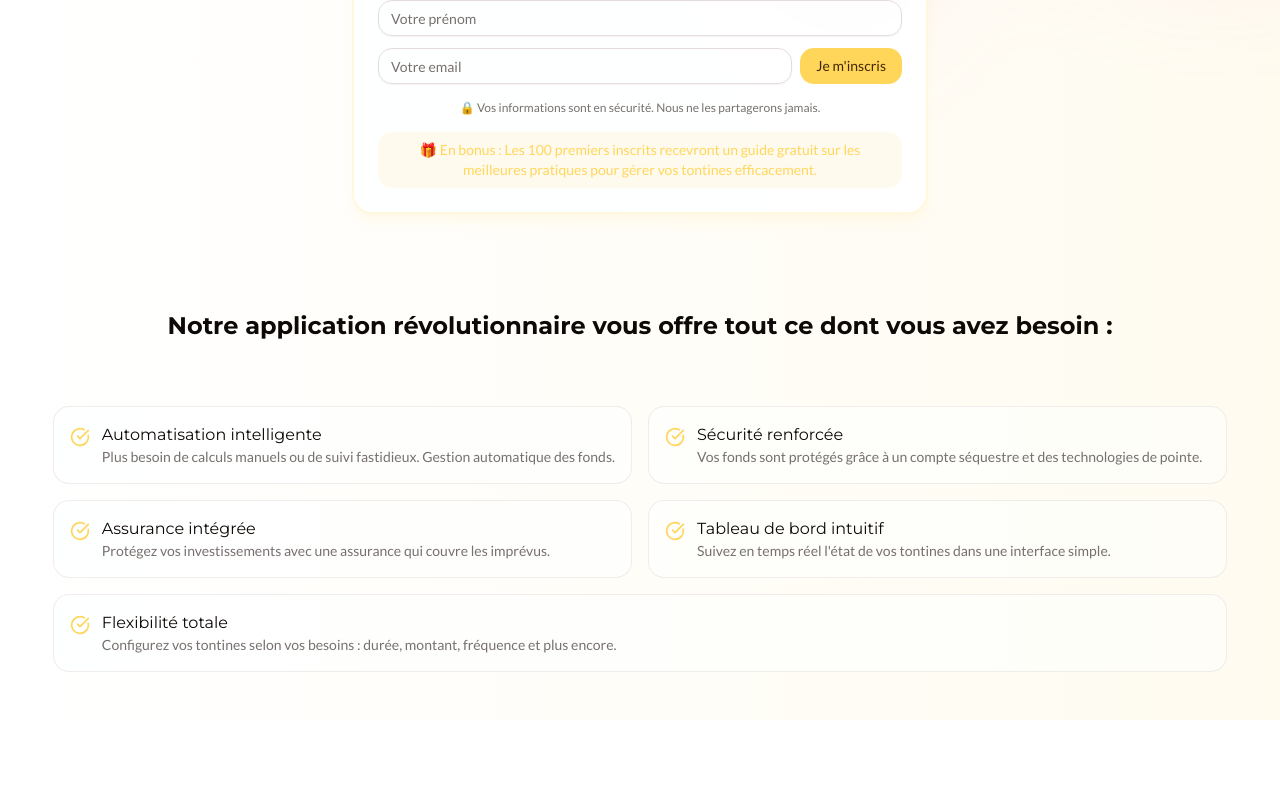
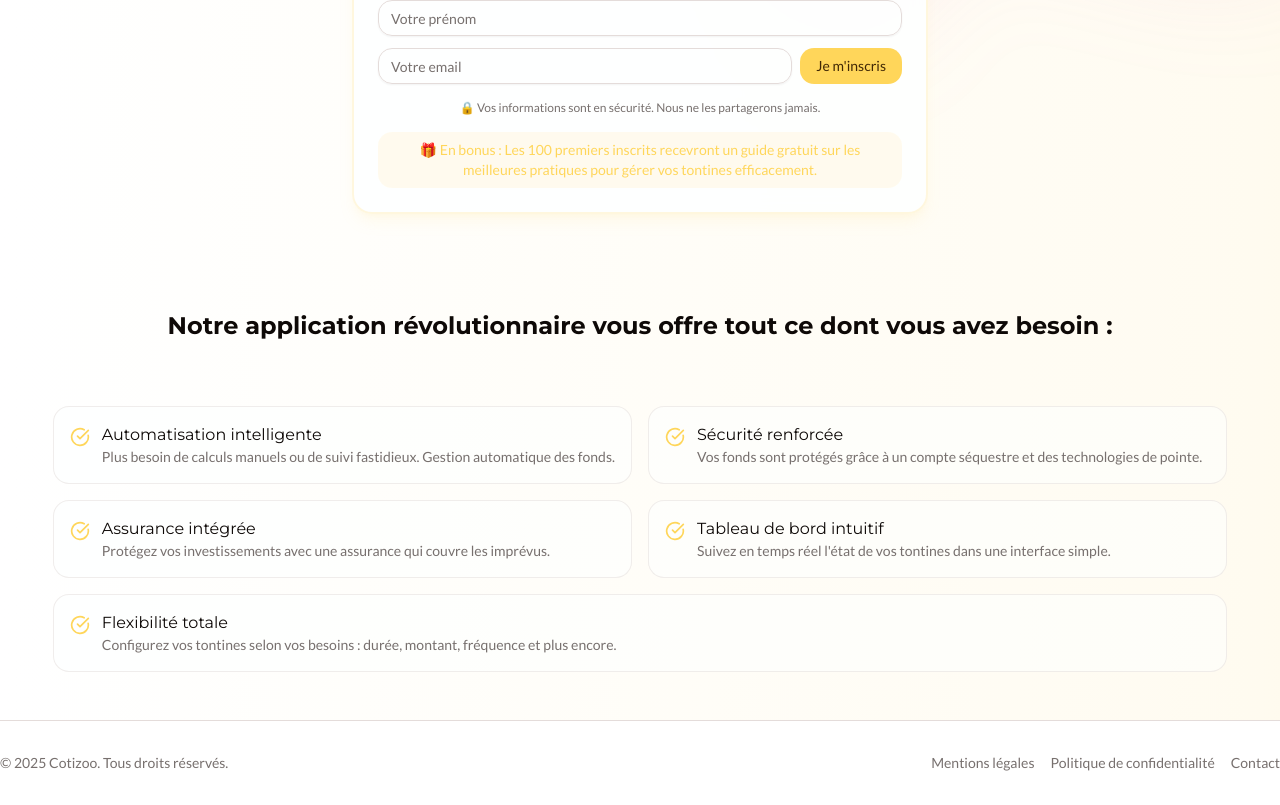
Before and after one commit to regi-gouale/cotizoo, a Next.js app: page / in a window 1280 px wide. Shown: the part 959-1764 px from the top of the page. Before the commit the page ends 1679 px from the top, so only its background shows below. Built offline with nearby package versions, Linux system fonts and the light colour scheme.

Commit message:
feat: Ajouter un composant Footer et l'intégrer dans la mise en page principale

```diff
--- a/src/app/layout.tsx
+++ b/src/app/layout.tsx
@@ -1,3 +1,4 @@
+import { Footer } from "@/components/layout/footer";
 import { Header } from "@/components/layout/header";
 import { cn } from "@/lib/utils";
 import { ThemeProvider } from "@/providers/theme-provider";
@@ -47,6 +48,7 @@ export default function RootLayout({
           <div className="relative flex min-h-screen flex-col">
             <Header />
             <main className="flex-1">{children}</main>
+            <Footer />
           </div>
         </ThemeProvider>
       </body>
--- /dev/null
+++ b/src/components/layout/footer.tsx
@@ -0,0 +1,33 @@
+"use client";
+
+import Link from "next/link";
+
+export function Footer() {
+  const currentYear = new Date().getFullYear();
+
+  return (
+    <footer className="border-t py-6 md:py-8">
+      <div className="container flex flex-col items-center justify-between gap-4 md:flex-row">
+        <div className="flex flex-col items-center gap-2 md:items-start">
+          <p className="text-sm text-muted-foreground">
+            &copy; {currentYear} Cotizoo. Tous droits réservés.
+          </p>
+        </div>
+        <nav className="flex gap-4 text-sm text-muted-foreground">
+          <Link href="/mentions-legales" className="hover:text-foreground">
+            Mentions légales
+          </Link>
+          <Link
+            href="/politique-confidentialite"
+            className="hover:text-foreground"
+          >
+            Politique de confidentialité
+          </Link>
+          <Link href="/contact" className="hover:text-foreground">
+            Contact
+          </Link>
+        </nav>
+      </div>
+    </footer>
+  );
+}
--- a/src/components/sections/hero-section.tsx
+++ b/src/components/sections/hero-section.tsx
@@ -1,7 +1,7 @@
 import { CircleSvg } from "@/components/svg/circle-svg";
 import { Button } from "@/components/ui/button";
-import { GridBackground } from "../layout/grid-background";
-import { GradientBackground } from "../layout/gradient-background";
+import { GridBackground } from "@/components/layout/grid-background";
+import { GradientBackground } from "@/components/layout/gradient-background";
 
 export function HeroSection() {
   return (
```
